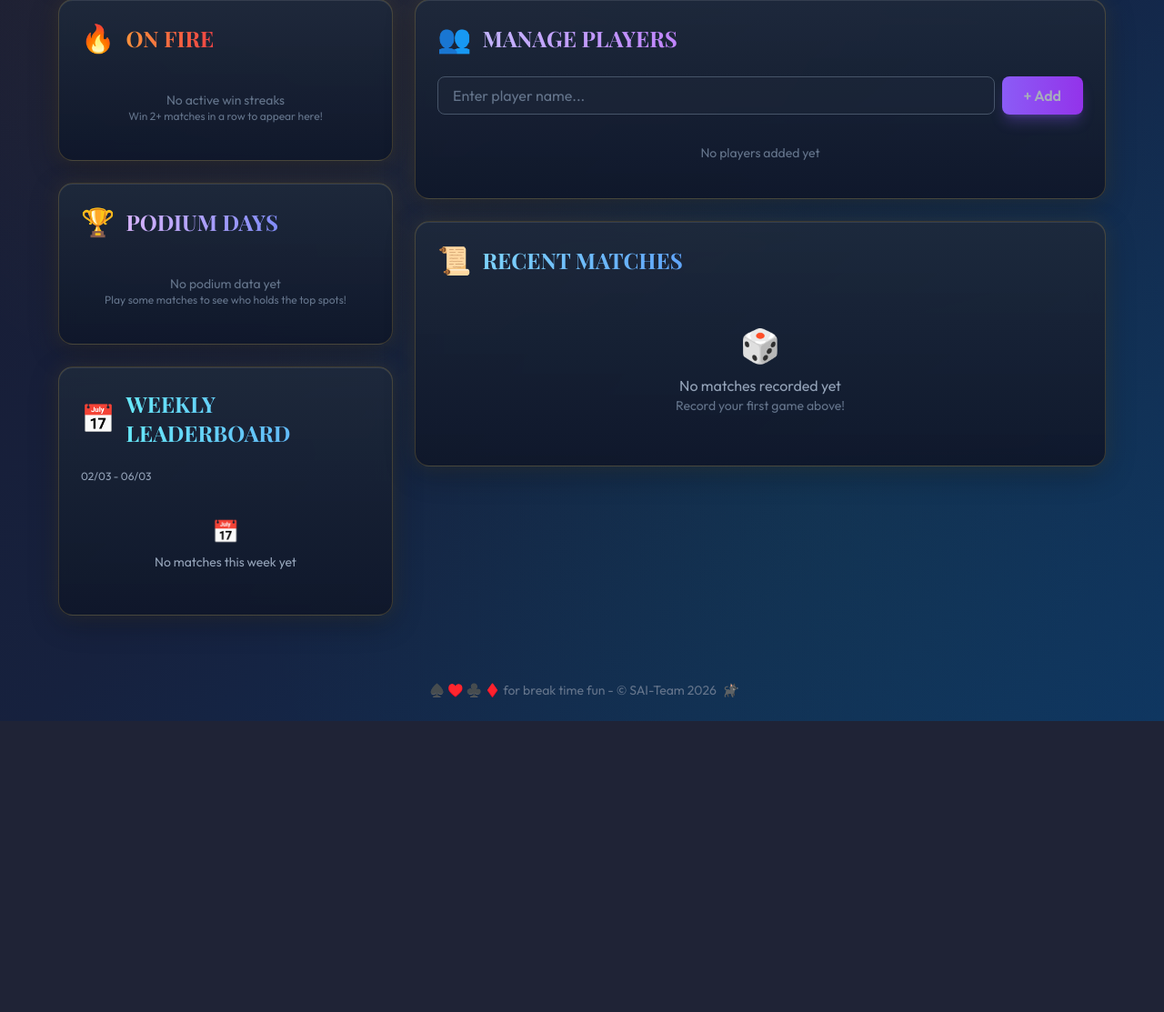
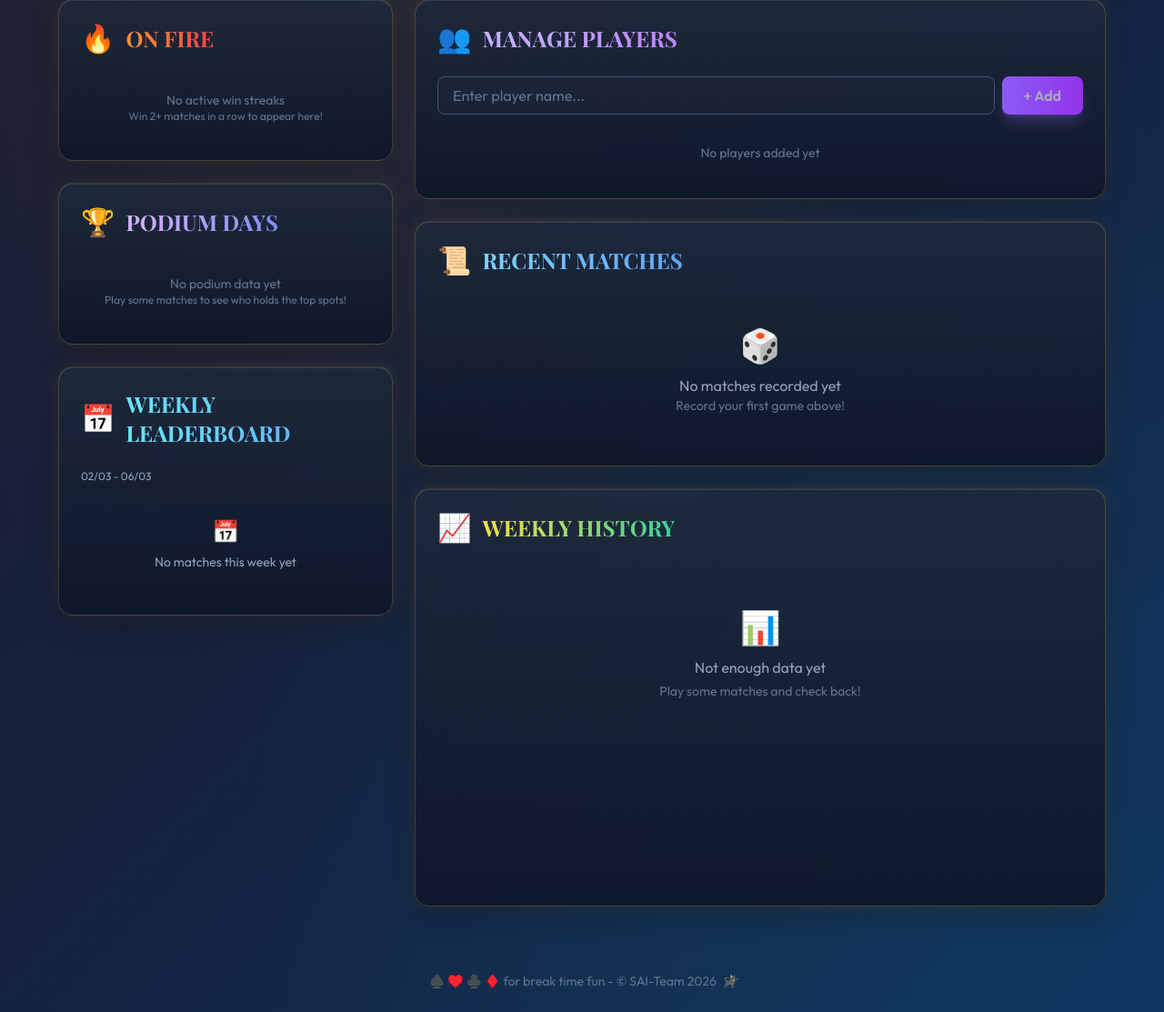
Before and after one commit to lfabbrini/trio_tracker, a FastAPI app: page / in a window 1280 px wide. Shown: the part 411-1524 px from the top of the page at 91% size. Before the commit the page ends 1204 px from the top, so only its background shows below. Run offline with FastAPI, Linux system fonts and the light colour scheme; data that the repository does not hold is empty; some libraries are stand-ins or nearby versions.

Commit message:
Add weekly history feature with API endpoint and Chart.js integration

```diff
--- a/app/database.py
+++ b/app/database.py
@@ -267,6 +267,61 @@ def get_win_streaks():
         return result
 
 
+def get_weekly_history(weeks: int = 8):
+    """Get wins per player per week for the last N weeks.
+
+    Returns a dict with 'labels' (week date strings) and 'datasets'
+    (one entry per player with their weekly win counts).
+    """
+    from datetime import timedelta
+
+    today = datetime.now().date()
+    # Current week's Monday
+    current_monday = today - timedelta(days=today.weekday())
+
+    # Build week boundaries (oldest first)
+    week_boundaries = []
+    for i in range(weeks - 1, -1, -1):
+        monday = current_monday - timedelta(weeks=i)
+        friday = monday + timedelta(days=4)
+        week_boundaries.append((monday, friday))
+
+    labels = [f"{m.strftime('%d/%m')}" for m, f in week_boundaries]
+
+    with get_connection() as conn:
+        cursor = conn.cursor()
+
+        # Collect wins per player per week
+        player_wins = {}  # player_name -> [wins_per_week]
+
+        for week_idx, (monday, friday) in enumerate(week_boundaries):
+            week_start = datetime(monday.year, monday.month, monday.day, 0, 0, 0).isoformat()
+            week_end = datetime(friday.year, friday.month, friday.day, 23, 59, 59).isoformat()
+
+            cursor.execute("""
+                SELECT p.name, COUNT(m.id) as wins
+                FROM matches m
+                JOIN players p ON m.winner_id = p.id
+                WHERE m.played_at BETWEEN ? AND ?
+                GROUP BY p.id
+            """, (week_start, week_end))
+
+            week_results = {row['name']: row['wins'] for row in cursor.fetchall()}
+
+            for name, wins in week_results.items():
+                if name not in player_wins:
+                    player_wins[name] = [0] * weeks
+                player_wins[name][week_idx] = wins
+
+    # Build datasets, sorted by total wins descending
+    datasets = []
+    for name, wins in player_wins.items():
+        datasets.append({"player_name": name, "wins": wins})
+    datasets.sort(key=lambda d: sum(d["wins"]), reverse=True)
+
+    return {"labels": labels, "datasets": datasets}
+
+
 def get_podium_days():
     """Get how many match days each player held a top-3 leaderboard position.
 
--- a/app/main.py
+++ b/app/main.py
@@ -1,5 +1,5 @@
 from fastapi import FastAPI, Request, Form, HTTPException
-from fastapi.responses import HTMLResponse
+from fastapi.responses import HTMLResponse, JSONResponse
 from fastapi.templating import Jinja2Templates
 from typing import List
 from datetime import datetime, timezone
@@ -161,6 +161,13 @@ async def podium_days_partial(request: Request):
     })
 
 
+@app.get("/api/weekly-history")
+async def weekly_history_api(weeks: int = 8):
+    """Return weekly win history as JSON for Chart.js."""
+    data = db.get_weekly_history(weeks=weeks)
+    return JSONResponse(content=data)
+
+
 @app.post("/matches", response_class=HTMLResponse)
 async def record_match(
     request: Request,
--- a/app/templates/base.html
+++ b/app/templates/base.html
@@ -11,6 +11,9 @@
 
     <!-- HTMX -->
     <script src="https://unpkg.com/htmx.org@1.9.10"></script>
+
+    <!-- Chart.js -->
+    <script src="https://cdn.jsdelivr.net/npm/chart.js@4.4.1/dist/chart.umd.min.js"></script>
 
     <!-- Google Fonts - Distinctive typography -->
     <link rel="preconnect" href="https://fonts.googleapis.com">
--- a/app/templates/index.html
+++ b/app/templates/index.html
@@ -107,6 +107,18 @@
                 {% include "partials/recent.html" %}
             </div>
         </div>
+        <!-- Weekly History Chart -->
+        <div class="card-glow rounded-2xl p-6">
+            <div class="flex items-center gap-3 mb-6">
+                <span class="text-3xl">📈</span>
+                <h2 class="font-display text-2xl font-bold text-transparent bg-clip-text bg-gradient-to-r from-yellow-300 to-emerald-400">
+                    WEEKLY HISTORY
+                </h2>
+            </div>
+            <div id="weekly-history" style="height: 350px;">
+                {% include "partials/weekly_history_chart.html" %}
+            </div>
+        </div>
     </div>
 </div>
 {% endblock %}
--- /dev/null
+++ b/app/templates/partials/weekly_history_chart.html
@@ -0,0 +1,114 @@
+<canvas id="weekly-history-canvas"></canvas>
+<div id="weekly-history-empty" class="text-center text-slate-400 py-12 hidden">
+    <span class="text-4xl block mb-3">📊</span>
+    <p>Not enough data yet</p>
+    <p class="text-sm text-slate-500 mt-1">Play some matches and check back!</p>
+</div>
+
+<script>
+(function() {
+    const COLORS = [
+        '#F6C343', // gold
+        '#22d3ee', // cyan
+        '#10B981', // emerald
+        '#EF4444', // red
+        '#8B5CF6', // violet
+        '#F97316', // orange
+        '#EC4899', // pink
+        '#6366F1', // indigo
+        '#14B8A6', // teal
+        '#F59E0B', // amber
+    ];
+
+    let chartInstance = null;
+
+    function loadChart() {
+        fetch('/api/weekly-history')
+            .then(r => r.json())
+            .then(data => {
+                const canvas = document.getElementById('weekly-history-canvas');
+                const emptyMsg = document.getElementById('weekly-history-empty');
+                if (!canvas) return;
+
+                if (!data.datasets || data.datasets.length === 0) {
+                    canvas.style.display = 'none';
+                    emptyMsg.classList.remove('hidden');
+                    if (chartInstance) { chartInstance.destroy(); chartInstance = null; }
+                    return;
+                }
+
+                canvas.style.display = '';
+                emptyMsg.classList.add('hidden');
+
+                const datasets = data.datasets.map((ds, i) => ({
+                    label: ds.player_name,
+                    data: ds.wins,
+                    borderColor: COLORS[i % COLORS.length],
+                    backgroundColor: COLORS[i % COLORS.length],
+                    tension: 0.3,
+                    borderWidth: 2.5,
+                    pointRadius: 4,
+                    pointHoverRadius: 6,
+                }));
+
+                if (chartInstance) { chartInstance.destroy(); }
+
+                chartInstance = new Chart(canvas, {
+                    type: 'line',
+                    data: { labels: data.labels, datasets: datasets },
+                    options: {
+                        responsive: true,
+                        maintainAspectRatio: false,
+                        interaction: { mode: 'index', intersect: false },
+                        scales: {
+                            x: {
+                                grid: { color: 'rgba(148, 163, 184, 0.1)' },
+                                ticks: { color: '#94a3b8', font: { family: 'Outfit' } },
+                            },
+                            y: {
+                                beginAtZero: true,
+                                grid: { color: 'rgba(148, 163, 184, 0.1)' },
+                                ticks: {
+                                    color: '#94a3b8',
+                                    font: { family: 'Outfit' },
+                                    stepSize: 1,
+                                    precision: 0,
+                                },
+                            },
+                        },
+                        plugins: {
+                            legend: {
+                                labels: {
+                                    color: '#94a3b8',
+                                    font: { family: 'Outfit', size: 13 },
+                                    usePointStyle: true,
+                                    pointStyle: 'circle',
+                                    padding: 16,
+                                },
+                            },
+                            tooltip: {
+                                backgroundColor: 'rgba(15, 23, 42, 0.95)',
+                                titleColor: '#F6C343',
+                                bodyColor: '#e2e8f0',
+                                titleFont: { family: 'Outfit', weight: 'bold' },
+                                bodyFont: { family: 'Outfit' },
+                                cornerRadius: 8,
+                                padding: 12,
+                            },
+                        },
+                    },
+                });
+            });
+    }
+
+    // Initial load
+    loadChart();
+
+    // Refresh after match recording
+    document.body.addEventListener('htmx:afterSwap', function(evt) {
+        if (evt.detail.target && evt.detail.target.id === 'match-form') {
+            loadChart();
+        }
+    });
+})();
+</script>
```
